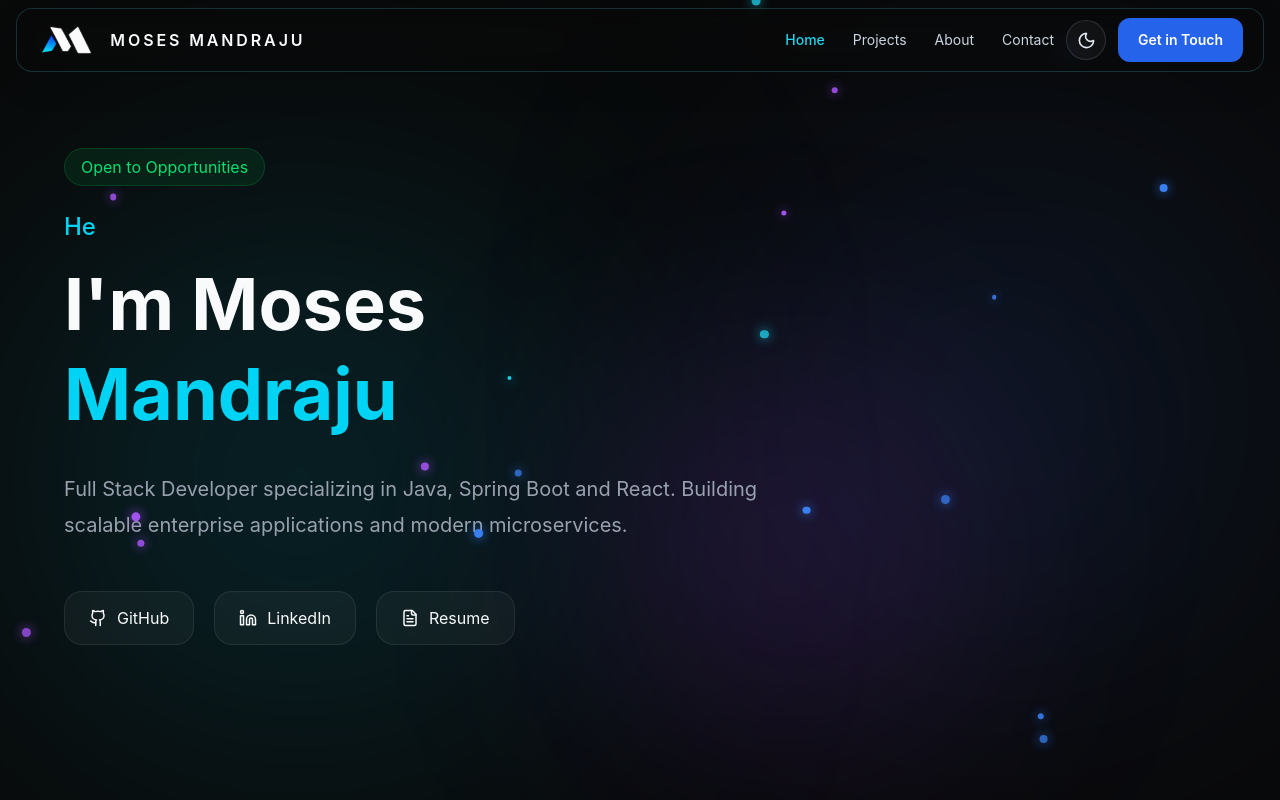
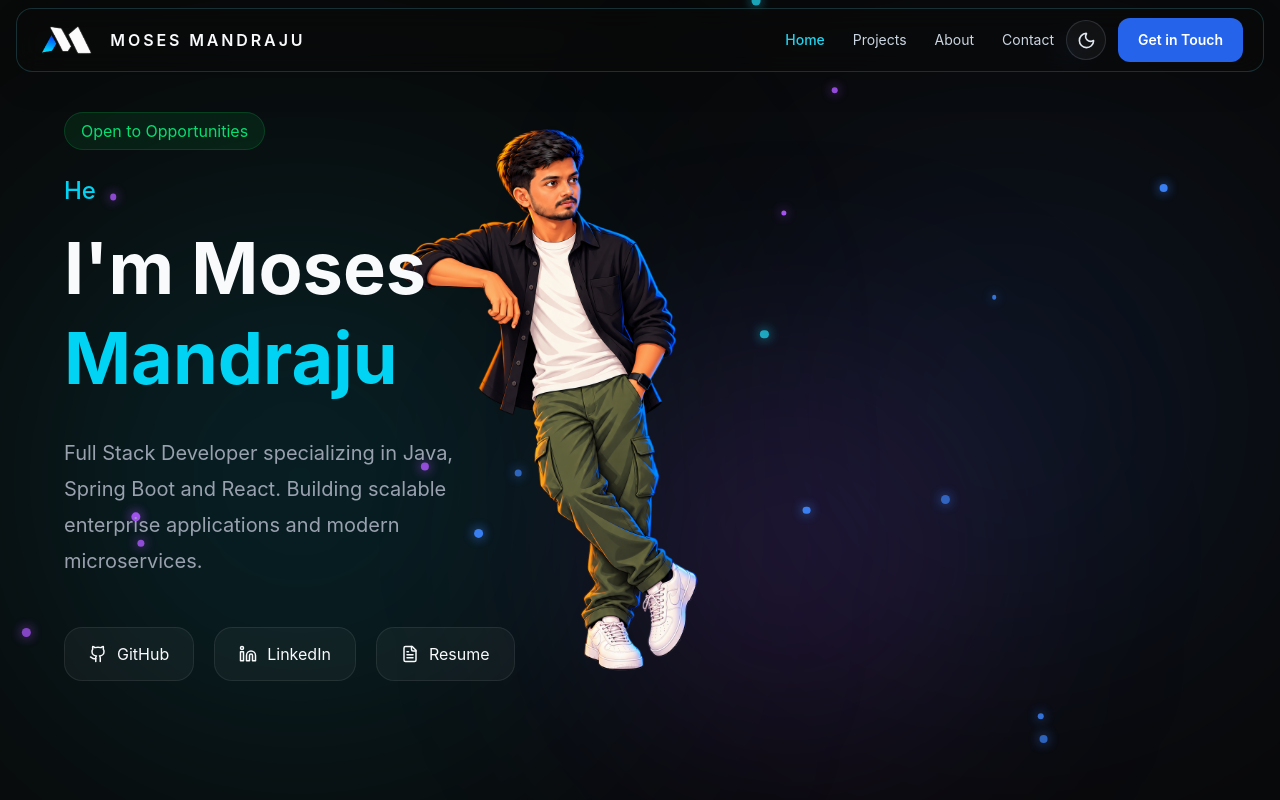
Before and after one commit to moses-mandraju/engineer, a React (Vite) app: page / in a window 1280 px wide. Shown: the top 800 px of the page. Built offline with nearby package versions, Linux system fonts and the light colour scheme.

Commit message:
Added cartoon integration

```diff
--- a/src/components/Hero.jsx
+++ b/src/components/Hero.jsx
@@ -10,39 +10,23 @@ export default function Hero() {
 
   return (
     <section className="min-h-screen flex items-center px-6 sm:px-8 overflow-x-hidden">
-
-      <div className="w-full max-w-6xl mx-auto">
-
+      <div className="relative w-full max-w-6xl mx-auto">
         <motion.div
+          className="relative z-20 w-full lg:max-w-[58%]"
           initial={{ opacity: 0, y: 40 }}
           animate={{ opacity: 1, y: 0 }}
           transition={{ duration: 1 }}
         >
-
-          {/* Availability */}
-
           <div className="mb-8">
-
             <span className="px-4 py-2 rounded-full bg-green-500/10 text-green-400 border border-green-500/20">
-
               Open to Opportunities
-
             </span>
-
           </div>
 
-          {/* Name */}
-
           <div className="mb-6">
-
             {shouldAnimateText ? (
               <TypeAnimation
-                sequence={[
-                  "Hey there!",
-                  2000,
-                  "",
-                  500
-                ]}
+                sequence={["Hey there!", 2000, "", 500]}
                 wrapper="h2"
                 speed={40}
                 repeat={Infinity}
@@ -57,29 +41,18 @@ export default function Hero() {
             <h1 className="text-5xl md:text-7xl font-bold leading-tight hero-name">
               I'm Moses
               <br />
-              <span className="text-cyan-400">
-                Mandraju
-              </span>
+              <span className="text-cyan-400">Mandraju</span>
             </h1>
-
           </div>
 
-          {/* Subtitle */}
-
-          <p className="mt-8 text-gray-400 text-lg md:text-xl max-w-3xl leading-9">
-
+          <p className="mt-8 text-gray-400 text-lg md:text-xl max-w-3xl leading-9 xl:max-w-[28rem]">
             Full Stack Developer specializing in Java,
             Spring Boot and React.
-
             Building scalable enterprise applications
             and modern microservices.
-
           </p>
 
-          {/* Buttons */}
-
           <div className="flex flex-col sm:flex-row gap-5 mt-12 w-full sm:w-auto">
-
             <a
               href="https://github.com/moses-mandraju"
               target="_blank"
@@ -107,13 +80,15 @@ export default function Hero() {
               <FileText size={18} />
               Resume
             </a>
-
           </div>
-
         </motion.div>
 
+        <img
+          src={`${import.meta.env.BASE_URL}images/moses-cartoon.png`}
+          alt="Cartoon portrait of Moses Mandraju"
+          className="relative z-10 mx-auto mt-8 h-[min(38vh,320px)] max-w-full object-contain object-bottom md:h-[min(50vh,420px)] xl:absolute xl:right-[42%] xl:top-1/2 xl:mx-0 xl:mt-0 xl:h-[min(70vh,550px)] xl:max-w-none xl:-translate-y-1/2"
+        />
       </div>
-
     </section>
   );
 }
```
Also changed, not shown: public/images/moses-cartoon.png (added).
